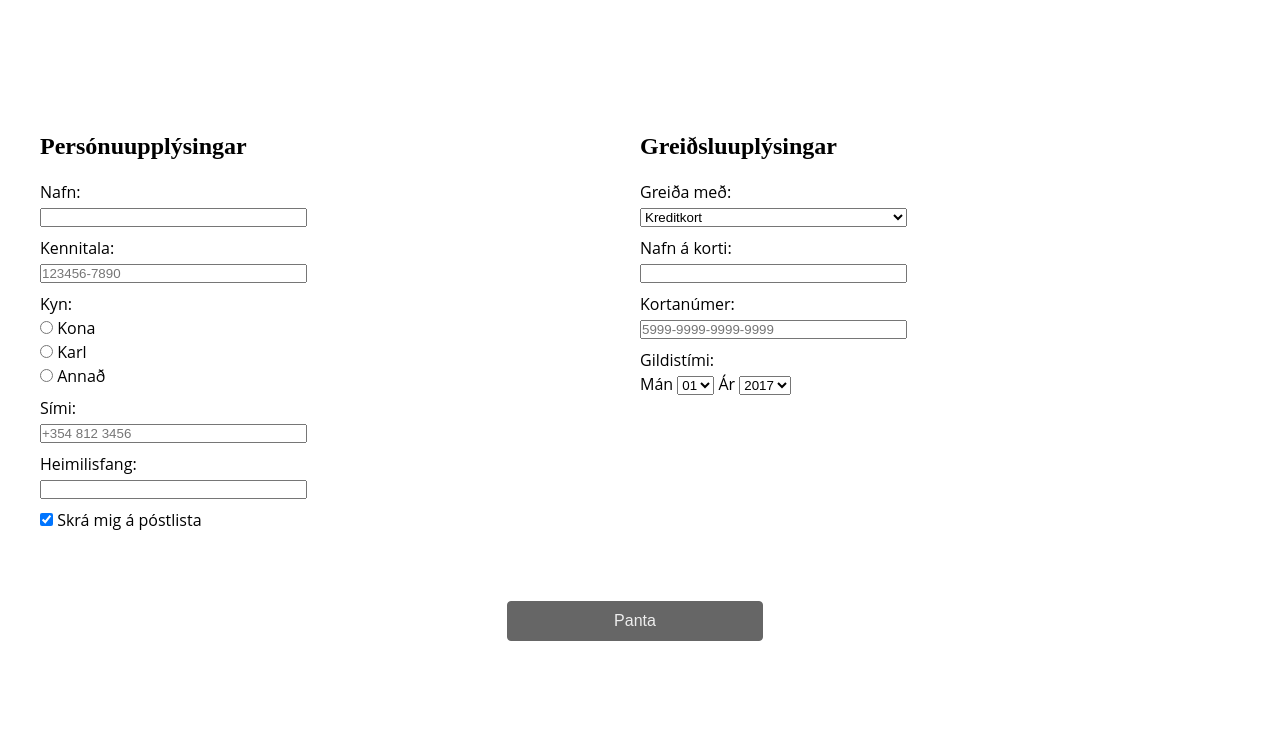
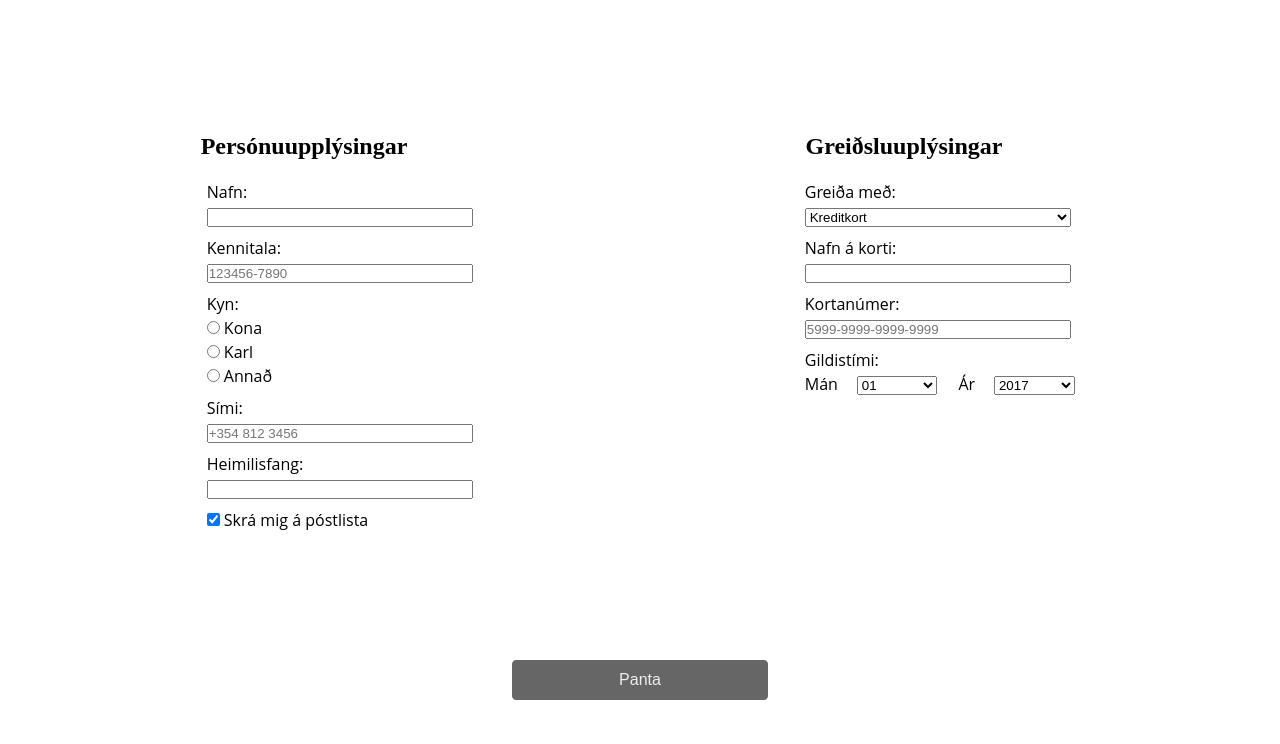
Before and after one commit to omarpall/Vefforitun, a website: page gogn/buy.html in a window 1280 px wide. Shown: the part 576-1320 px from the top of the page. Drawn offline with Linux system fonts and the light colour scheme.

Commit message:
allt scaling komid nema img, utlit komid, vantar last touch t.d. letur staerd og annad

```diff
--- a/gogn/buy.html
+++ b/gogn/buy.html
@@ -21,7 +21,7 @@
 
 	 <main class="buy--main">
 		<section class="personalinfo">
-			<h2>Persónuupplýsingar</h2>
+			<h2 class="buy--h2">Persónuupplýsingar</h2>
 		<div>
 			<div class="name">
 				 <label for="name">Nafn:</label>
@@ -65,7 +65,7 @@
      </div>
 		</section>
 		<section class="paymentinfo">
-			<h2>Greiðsluuplýsingar</h2>
+			<h2 class="buy--h2">Greiðsluuplýsingar</h2>
 			<div class="payment">
 				<label>Greiða með:</label>
 			  <div>
@@ -84,8 +84,9 @@
 									<input type="text" name="cardnumber" placeholder="5999-9999-9999-9999" class="length25" required>
 									<div class="gildistimi">
 										<label>Gildistími:</label>
-										<div>Mán
-										  <select name="gildistimi">
+										<div class="gildistimi--div">
+											<label>Mán</label>
+										  <select name="gildistimi" class="gildistimi--man">
 											<option value="1">01</option>
 											<option value="2">02</option>
 											<option value="3">03</option>
@@ -98,16 +99,14 @@
 											<option value="10">10</option>
 											<option value="11">11</option>
 											<option value="12">12</option>
-										</select> Ár
-											<select name="year">
+										</select>
+										  <label class="label--ar">Ár</label>
+											<select name="year" class="gildistimi--ar">
 												<option value="2017">2017</option>
 												<option value="2018">2018</option>
 												<option value="2019">2019</option>
 												<option value="2020">2020</option>
 										  </select>
-											<div class="pantadiv">
-												<button class="panta-button">Panta</button>
-											</div>
 											</div>
 										</div>
 									</div>
@@ -116,6 +115,11 @@
 						</div>
 					</div>
 				</div>
+	  </section>
+		<section class="panta-section">
+
+			<button class="panta-button">Panta</button>
+
 	  </section>
   </main>
 		<footer class="buy--footer">
--- a/gogn/scss/kaupa.scss
+++ b/gogn/scss/kaupa.scss
@@ -1,4 +1,4 @@
-.buy--body {
+.buy--main {
   width: 1200px;
   margin: 0px auto;
 }
@@ -30,10 +30,97 @@ nav {
 .personalinfo {
   float: left;
   width: 600px;
+  display: flex;
+  flex-direction: column;
+  align-items: center;
+  justify-content: space-between;
 }
 .paymentinfo {
-  float: right;
   width: 600px;
+  display: flex;
+  flex-direction: column;
+  align-items: center;
+  justify-content: space-between;
+}
+.buy--h2 {
+  margin-right: 3em;
+  }
+.gildistimi--man {
+  margin-left: 1.1em;
+  width: 6em;
+}
+.gildistimi--ar {
+  margin-left: 1.1em;
+  width: 6.1em;
+}
+.label--ar {
+  margin-left: 1.1em;
+}
+.panta-button {
+  position: absolute;
+  display: inline-block;
+  padding: 10px 5px;
+  border: 1px solid #666;
+  border-radius: 4px;
+  width: 100%;
+  max-width: 256px;
+  overflow: hidden;
+  text-overflow: ellipsis;
+  white-space: nowrap;
+  color: #eee;
+  background-color: #666;
+  font-size: 1rem;
+  text-decoration: none;
+  text-align: center;
+}
+.panta-button:hover {
+  color: #eee;
+  background-color: #333;
+}
+
+.panta-section {
+  height: auto;
+  width: 100%;
+  display: flex;
+  flex-wrap: wrap;
+  align-content: center;
+  justify-content: center;
+}
+.buy--footer {
+  bottom:0;
+  width:100%;
+  margin-top: 10em;
+  background: #D3D3D3;
+}
+
+@media screen and (max-width:1199px) {
+  .buy--main {
+    width: 100%;
+ }
+ .personalinfo {
+  width: 50%;
+ }
+ .paymentinfo {
+  width: 50%;
+ }
+ .buyimage {
+  width: 100%;
+ }
+}
+
+@media screen and (max-width:640px) {
+  .personalinfo {
+   width: 100%;
+  }
+  .paymentinfo {
+   width: 100%;
+ }
+}
+
+@media screen and (max-width:320px) {
+  .buy--main {
+    width: 320px;
+ }
 }
 .name {
   margin-top: 1em;
@@ -68,67 +155,3 @@ nav {
 .length25 {
   width: 20em;
 }
-.panta-button {
-  position: absolute;
-  margin: 450px 610px 0 0;
-  display: inline-block;
-  padding: 10px 5px;
-  border: 1px solid #666;
-  border-radius: 4px;
-  width: 100%;
-  max-width: 256px;
-  overflow: hidden;
-  text-overflow: ellipsis;
-  white-space: nowrap;
-  color: #eee;
-  background-color: #666;
-  font-size: 1rem;
-  text-decoration: none;
-  text-align: center;
-}
-.panta-button:hover {
-  color: #eee;
-  background-color: #333;
-}
-.pantadiv {
-  display: flex;
-  flex-wrap: wrap;
-  align-items: center;
-  justify-content: center;
-}
-.buy--footer {
-  bottom:0;
-  width:100%;
-  margin-top: 10em;
-  background: #D3D3D3;
-}
-
-@media screen and (max-width:1199px) {
-  .buy--body {
-    width: 100%;
- }
- .personalinfo {
-  width: 50%;
- }
- .paymentinfo {
-  width: 50%;
- }
- .buyimage {
-  width: 100%;
- }
-}
-
-@media screen and (max-width:640px) {
-  .personalinfo {
-   width: 100%;
-  }
-  .paymentinfo {
-   width: 100%;
- }
-}
-
-@media screen and (max-width:320px) {
-  .buy--body {
-    width: 320px;
- }
-}
```
Also changed, not shown: gogn/styles.css.
